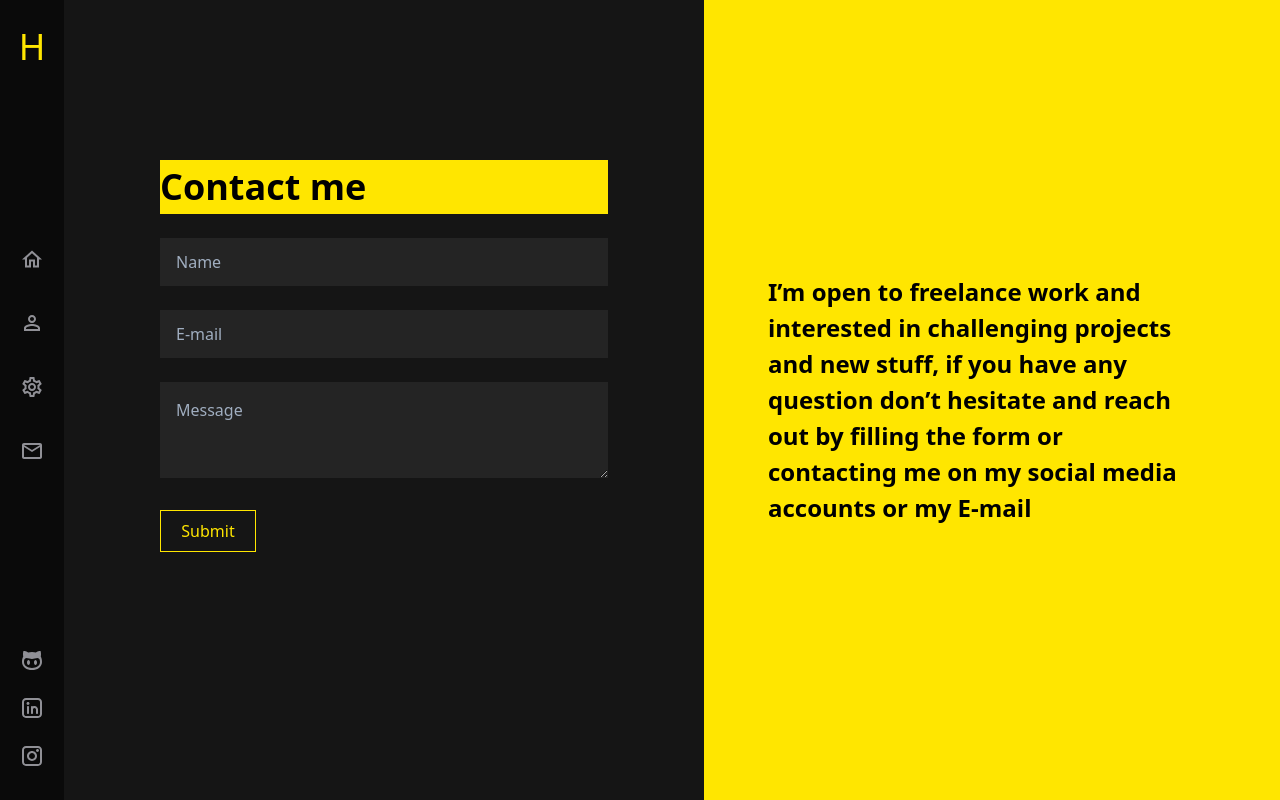
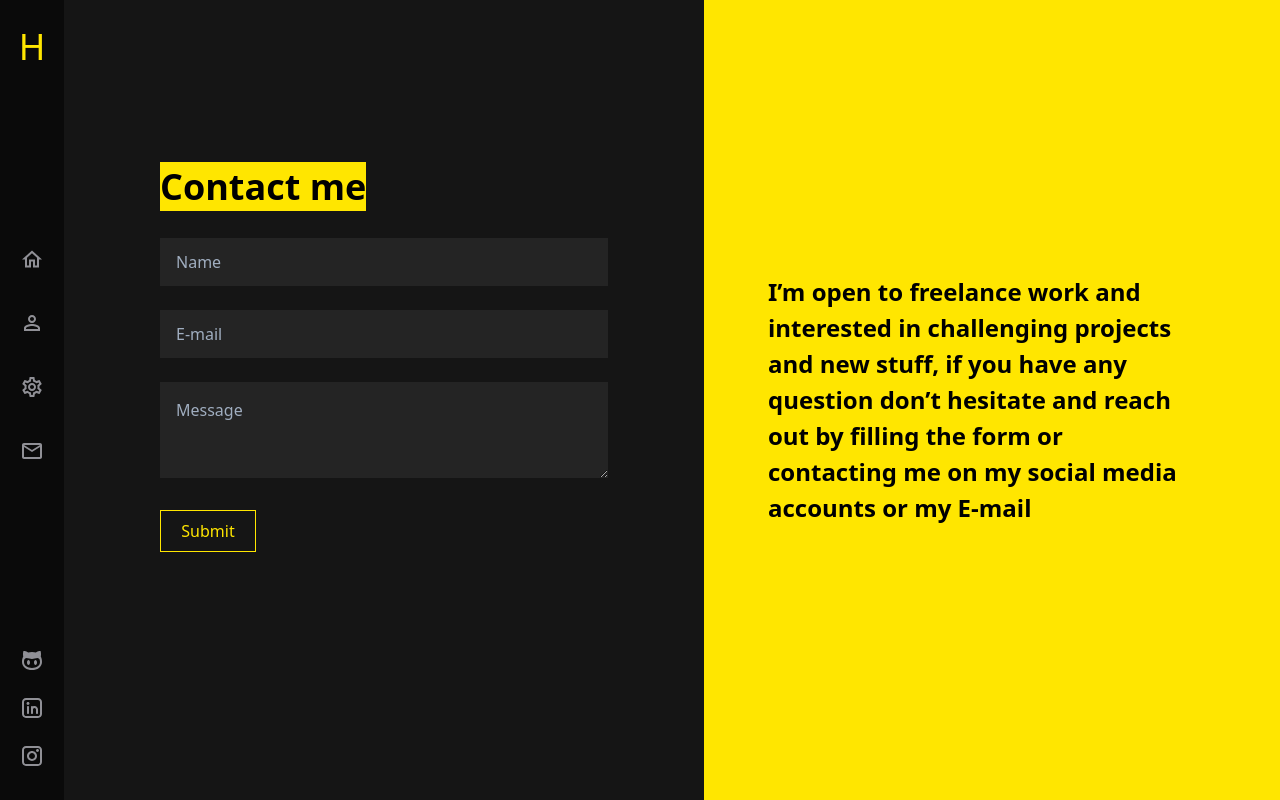
Before and after one commit to husseinTalal2/portfolio, a React (Create React App) app: page /contact in a window 1280 px wide. Built offline with nearby package versions, Linux system fonts and the light colour scheme.

Commit message:
structuring the folder

```diff
--- a/src/App.js
+++ b/src/App.js
@@ -2,7 +2,7 @@ import React from 'react';
 import Navbar from './containers/Navbar';
 import HomePage from './containers/HomePage/HomePage';
 import SkillsPage from './containers/SkillsPage/SkillsPage';
-import ContactPage from './containers/ContactPage';
+import ContactPage from './containers/ContactPage/ContactPage';
 import AboutPage from './containers/AboutPage';
 import { Switch, Route } from 'react-router-dom';
 import { CSSTransition } from 'react-transition-group';
--- a/src/containers/ContactPage.js
+++ b/src/containers/ContactPage/ContactPage.js
@@ -19,8 +19,8 @@ const SignupSchema = Yup.object().shape({
 function ContactPage() {
   return (
     <div className="bg-dark flex w-screen h-screen">
-      <div className="contact-form lg:px-24 px-12 xs:px-4 mt-24 md:mt-40 w-full md:w-1/2 flex flex-col">
-        <h1 className="text-black bg-primaryYellow lg:text-4xl text-2xl font-semibold">
+      <div className="contact-form lg:px-24 px-12 xs:px-4 mt-24 md:mt-40 md:w-1/2">
+        <h1 className="inline text-black bg-primaryYellow lg:text-4xl inline text-2xl font-semibold">
           Contact me
         </h1>
         <p className="md:hidden my-6 text-lightGray font-semibold">
```
